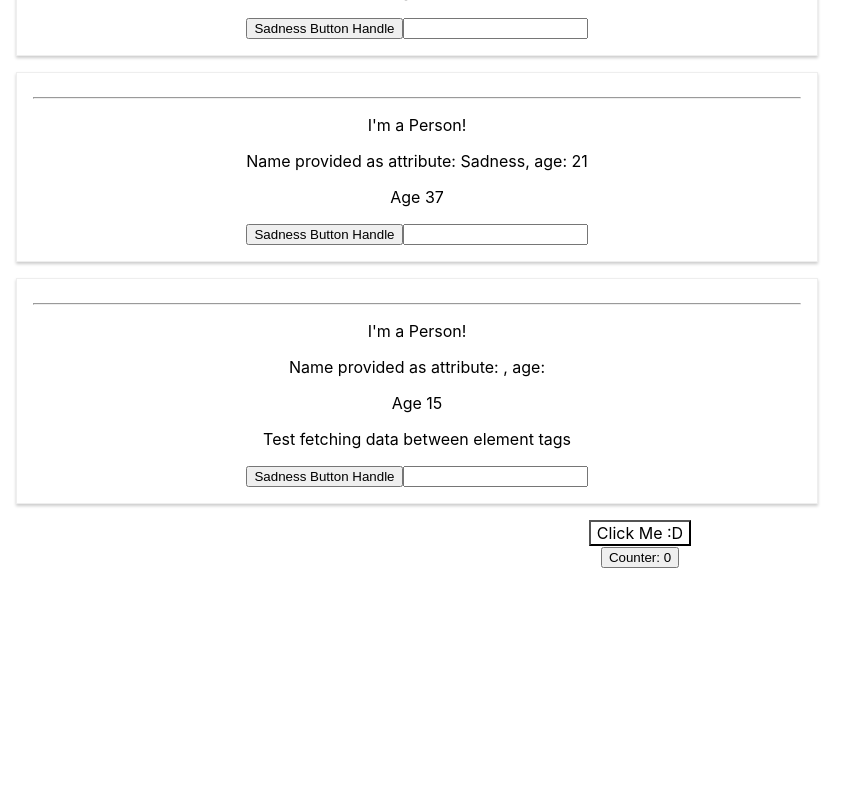
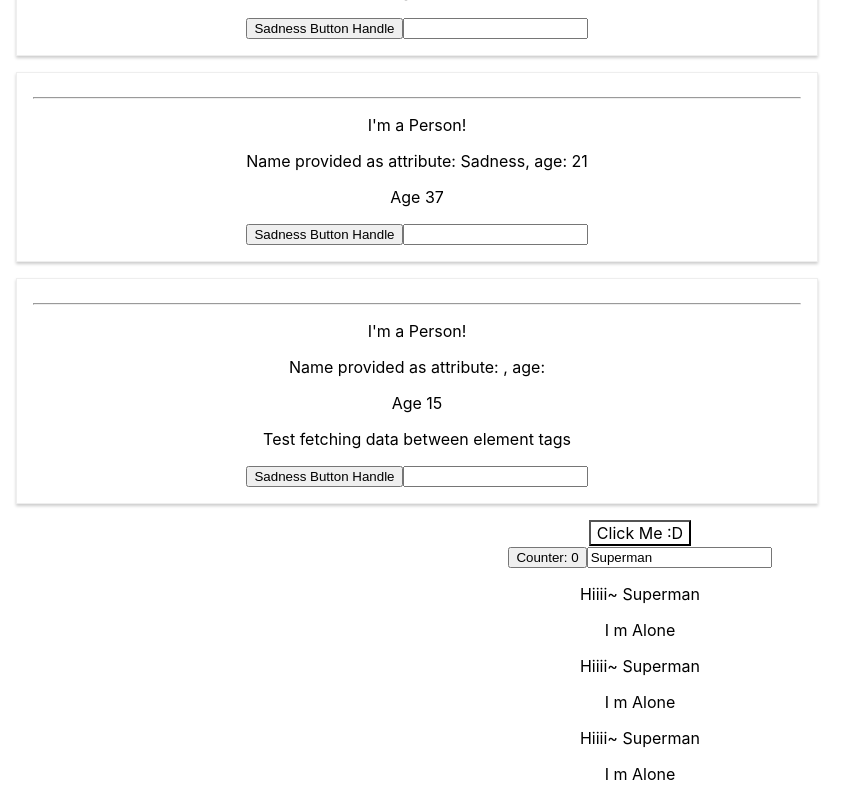
Before and after one commit to Gagandeep39/react-js-basics, a React (Create React App) app: page / in a window 1280 px wide. Shown: the part 422-1222 px from the top of the page, without its empty margins (0-867 px from the left). Before the commit the page ends 990 px from the top, so only its background shows below. Built offline with nearby package versions, Linux system fonts and the light colour scheme.

Commit message:
Added Second example for - 2 way bidning - Exchanging data between components - Manage State Change

```diff
--- a/src/App.js
+++ b/src/App.js
@@ -2,6 +2,8 @@ import React, { useState } from 'react';
 import logo from './logo.svg';
 import './App.css';
 import Person from './Person/Person';
+import UserInput from './UserInput/UserInput';
+import UserOutput from './UserOutput/UserOutput';
 
 // function testButton() {
 //   alert("Lol");
@@ -50,6 +52,17 @@ function App() {
 
   const [count, setCount] = useState(0);
 
+
+  const [ usernameState, setUsernameState ] = useState({
+    username: 'Superman'
+  })
+
+  const usernameChangeHandler = (event) => {
+    setUsernameState({
+      username: event.target.value
+    })
+  }
+
   return (
     // Method 1 - Standard MEthod, It gets compiled to below method before execution
     // Below code contains a jsx structure i.e it can have only 1 root element which is div element
@@ -60,12 +73,33 @@ function App() {
       {/* Here we are passing a handler to testButton so it can be accessed from within the component
         also the click here can be any name
       */}
+
       <Person name="Sadness" age="21" click={testButton}/>
       <Person> Test fetching data between element tags </Person>
       <button style={style}
       onClick={ testButton }>Click Me :D</button>
       <br/>
       <button onClick={ ()=> {setCount(count+1)} }> Counter: {count} </button>
+
+
+
+
+
+
+
+
+
+
+      {/* Example 2 */}
+      <UserInput change={usernameChangeHandler} currentName={usernameState.username}/>
+      <UserOutput userName={usernameState.username}/>
+      <UserOutput userName={usernameState.username} />
+      <UserOutput userName={usernameState.username}/>
+
+
+
+
+
     </div>
 
     // Method 2 - Old method
--- /dev/null
+++ b/src/UserInput/UserInput.js
@@ -0,0 +1,9 @@
+import React from 'react'
+const userInput = (props) => {
+  return <input
+  type='text'
+  onChange={props.change}
+  value={props.currentName} />;
+};
+
+export default userInput;
--- /dev/null
+++ b/src/UserOutput/UserOutput.js
@@ -0,0 +1,11 @@
+import React from 'react'
+
+const userOutput = (props) => {
+    return (
+        <div>
+            <p>Hiiii~ {props.userName}</p>
+            <p> I m Alone</p>
+        </div>
+    )
+}
+export default userOutput;
```
